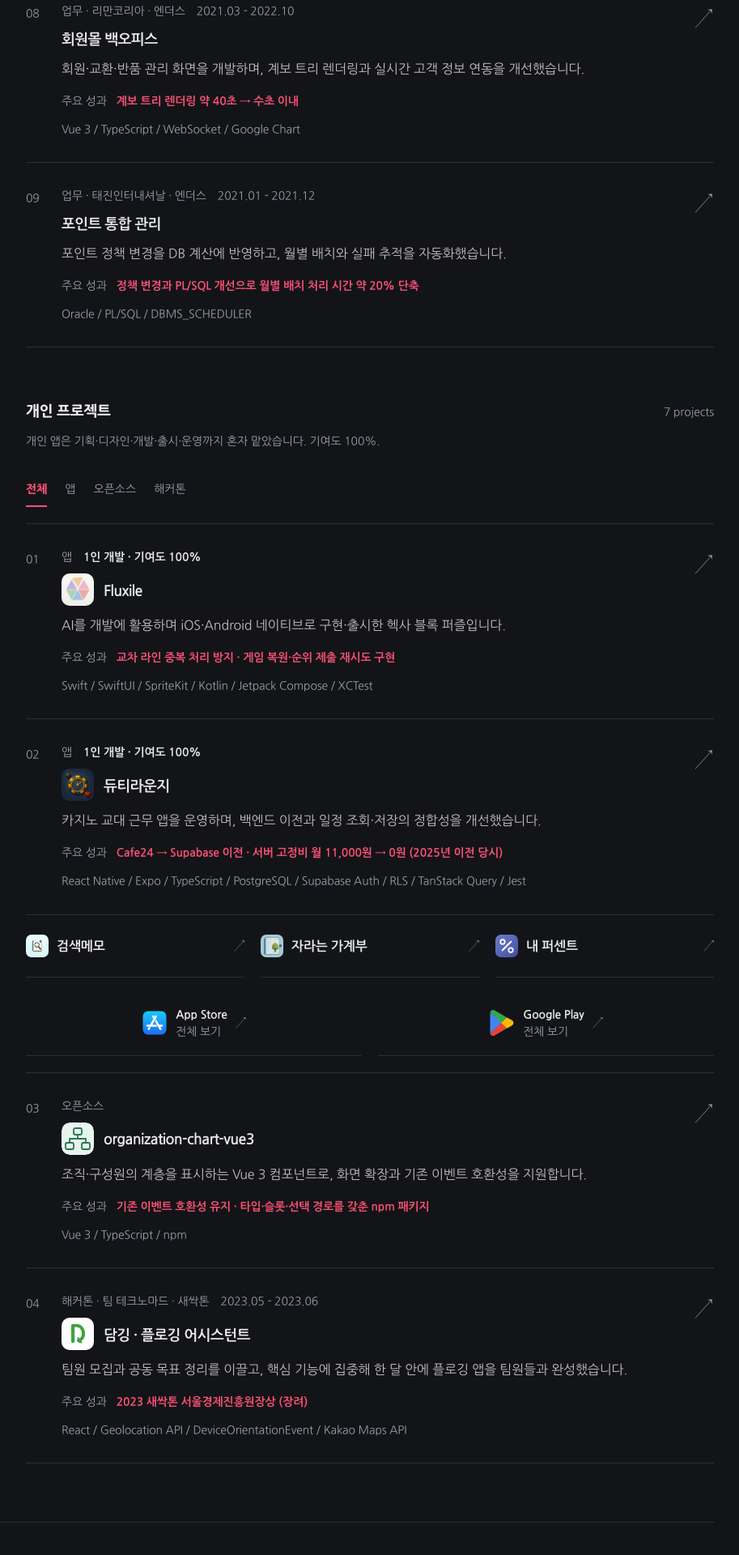
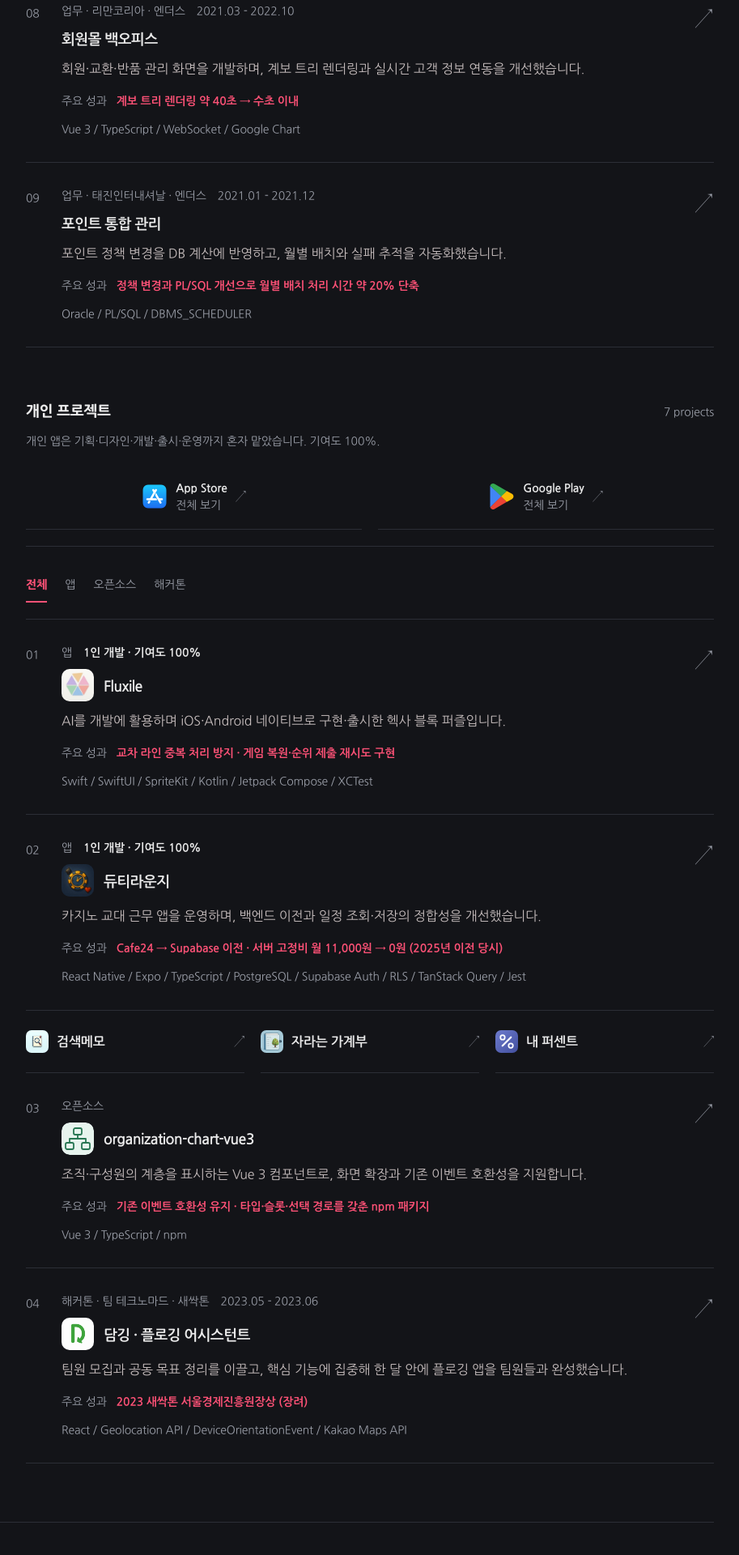
Before and after one commit to LeeJams/LeeJams.github.io, a Jekyll site: the page built from about.md, in a window 1280 px wide. Shown: the part 2574-4494 px from the top of the page at 81% size, without its empty margins (278-1191 px from the left). Built offline with Jekyll 4.4.1, drawn with Linux system fonts in a browser that asks for light colours.

Commit message:
style: 스토어 전체 보기 링크를 개인 프로젝트 상단으로 이동

```diff
--- a/_includes/portfolio-project-list.html
+++ b/_includes/portfolio-project-list.html
@@ -1,6 +1,5 @@
 <div class="profile-projects">
   {% assign detail_index = 0 %}
-  {% assign last_listed_app = include.projects | where: 'listing_only', true | last %}
   {% for project in include.projects %}
   {% if project.listing_only %}
   {% assign app_link = project.links | first %}
@@ -11,20 +10,6 @@
       {% if app_link %}<span class="profile-project__compact-arrow" aria-hidden="true">↗</span>{% endif %}
     {% if app_link %}</a>{% else %}</div>{% endif %}
   </article>
-  {% if project == last_listed_app %}
-  <div class="profile-store-links" data-project-category="{{ project.category | escape }}">
-    <a href="https://apps.apple.com/kr/developer/jaemin-lee/id1799551230" target="_blank" rel="noopener">
-      <img class="profile-store-links__icon" src="{{ '/assets/img/stores/app-store.png' | relative_url }}" alt="" width="32" height="32" decoding="async" />
-      <span class="profile-store-links__label">App Store <span class="profile-store-links__caption">전체 보기</span></span>
-      <span class="profile-store-links__arrow" aria-hidden="true">↗</span>
-    </a>
-    <a href="https://play.google.com/store/apps/collection/cluster?gsr=SlJqGDFjMDBLMU5GR3R4bS8wbGdKLysycFE9PbICMgoVChFpby5sZWVqYW0uRmx1eGlsZRAHEhcIAhITNTUyOTI1NTg2NzgzNzMxNTgxMRgAsBIA:S:ANO1ljLdG_s" target="_blank" rel="noopener">
-      <img class="profile-store-links__icon" src="{{ '/assets/img/stores/google-play.svg' | relative_url }}" alt="" width="32" height="32" decoding="async" />
-      <span class="profile-store-links__label">Google Play <span class="profile-store-links__caption">전체 보기</span></span>
-      <span class="profile-store-links__arrow" aria-hidden="true">↗</span>
-    </a>
-  </div>
-  {% endif %}
   {% else %}
   {% assign detail_index = detail_index | plus: 1 %}
   <article class="profile-project" data-project-category="{{ project.category | escape }}">
--- a/_sass/klise/_profile.scss
+++ b/_sass/klise/_profile.scss
@@ -231,7 +231,6 @@ body.profile-page-body {
   .profile-store-links {
     display: flex;
     gap: 20px;
-    grid-column: 1 / -1;
     width: 100%;
     padding: 16px 0 20px;
     border-bottom: 1px solid var(--profile-line);
--- a/about.md
+++ b/about.md
@@ -57,6 +57,18 @@ comments: false
       <section class="profile-project-group" id="personal-projects" aria-labelledby="personal-projects-title">
         <div class="profile-project-group__heading"><h3 id="personal-projects-title">개인 프로젝트</h3><span class="profile-count">{{ personal_projects.size }} projects</span></div>
         <p class="profile-project-group__intro">개인 앱은 기획·디자인·개발·출시·운영까지 혼자 맡았습니다. 기여도 100%.</p>
+        <div class="profile-store-links" data-project-category="앱">
+          <a href="https://apps.apple.com/kr/developer/jaemin-lee/id1799551230" target="_blank" rel="noopener">
+            <img class="profile-store-links__icon" src="{{ '/assets/img/stores/app-store.png' | relative_url }}" alt="" width="32" height="32" decoding="async" />
+            <span class="profile-store-links__label">App Store <span class="profile-store-links__caption">전체 보기</span></span>
+            <span class="profile-store-links__arrow" aria-hidden="true">↗</span>
+          </a>
+          <a href="https://play.google.com/store/apps/collection/cluster?gsr=SlJqGDFjMDBLMU5GR3R4bS8wbGdKLysycFE9PbICMgoVChFpby5sZWVqYW0uRmx1eGlsZRAHEhcIAhITNTUyOTI1NTg2NzgzNzMxNTgxMRgAsBIA:S:ANO1ljLdG_s" target="_blank" rel="noopener">
+            <img class="profile-store-links__icon" src="{{ '/assets/img/stores/google-play.svg' | relative_url }}" alt="" width="32" height="32" decoding="async" />
+            <span class="profile-store-links__label">Google Play <span class="profile-store-links__caption">전체 보기</span></span>
+            <span class="profile-store-links__arrow" aria-hidden="true">↗</span>
+          </a>
+        </div>
         <div class="profile-filters" role="group" aria-label="개인 프로젝트 분류" hidden>
           <button type="button" data-project-filter="all" data-project-filter-all aria-pressed="true">전체</button>
           {% assign categories = personal_projects | map: 'category' | compact | uniq %}
```
